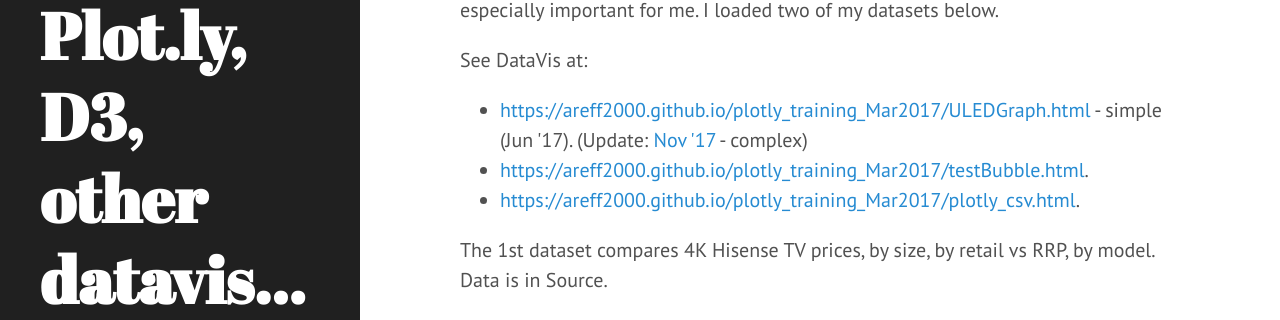
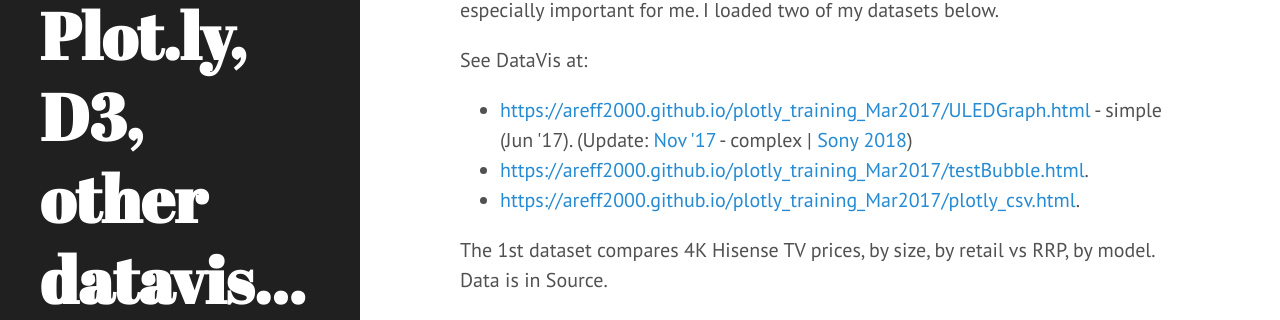
Before and after one commit to areff2000/areff2000.github.io, a Jekyll site: the page built from _posts/2017-03-28-plotly.markdown, in a window 1280 px wide and 900 px high. Shown: the part 355-675 px from the top of the window. Built offline with Jekyll 4.4.1, drawn with Linux system fonts in a browser that asks for light colours.

Commit message:
Adding in Sony 18 Vis link

```diff
--- a/_posts/2017-03-28-plotly.markdown
+++ b/_posts/2017-03-28-plotly.markdown
@@ -11,7 +11,7 @@ Loading csv files were especially important for me. I loaded two of my datasets
 
 <p>See DataVis at:
 <ul><li>
-<a href="https://areff2000.github.io/plotly_training_Mar2017/ULEDGraph.html">https://areff2000.github.io/plotly_training_Mar2017/ULEDGraph.html</a> - simple (Jun '17). (Update: <a href="https://areff2000.github.io/plotly_training_Mar2017/ULEDGraphNov17.html">Nov '17</a> - complex)</li>
+<a href="https://areff2000.github.io/plotly_training_Mar2017/ULEDGraph.html">https://areff2000.github.io/plotly_training_Mar2017/ULEDGraph.html</a> - simple (Jun '17). (Update: <a href="https://areff2000.github.io/plotly_training_Mar2017/ULEDGraphNov17.html">Nov '17</a> - complex | <a href="https://areff2000.github.io/plotly_training_Mar2017/SonyLEDGraph18.html">Sony 2018</a>)</li>
 <li>
 <a href="https://areff2000.github.io/plotly_training_Mar2017/testBubble.html">https://areff2000.github.io/plotly_training_Mar2017/testBubble.html</a>.
 </li>
```
